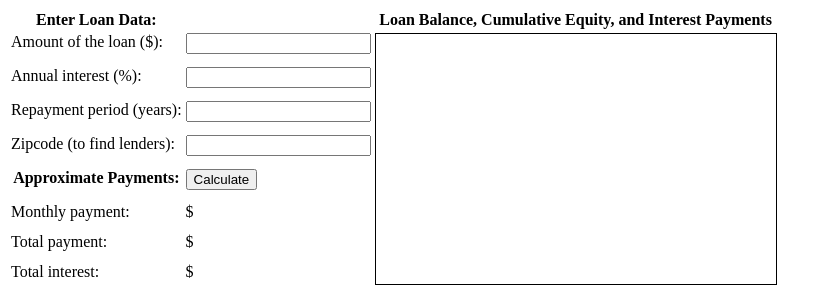
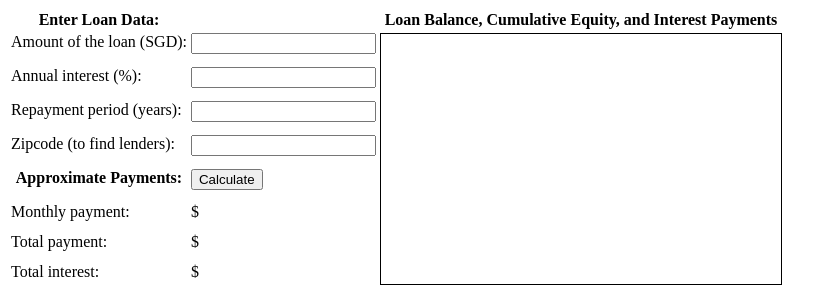
Before and after one commit to chromepro88/loancalc.github.io, a plain HTML site: page index.html in a window 1280 px wide. Shown: the full height of the page, 0-834 px from the left. Drawn offline with Linux system fonts and the light colour scheme.

Commit message:
Update index.html

```diff
--- a/index.html
+++ b/index.html
@@ -23,7 +23,7 @@ th, td { vertical-align: top; }          /* Don't center table cells */
   <tr><th>Enter Loan Data:</th>
       <td></td>
       <th>Loan Balance, Cumulative Equity, and Interest Payments</th></tr>
-  <tr><td>Amount of the loan ($):</td>
+  <tr><td>Amount of the loan (SGD):</td>
       <td><input id="amount" onchange="calculate();"></td>
       <td rowspan=8>
          <canvas id="graph" width="400" height="250"></canvas></td></tr>
```
